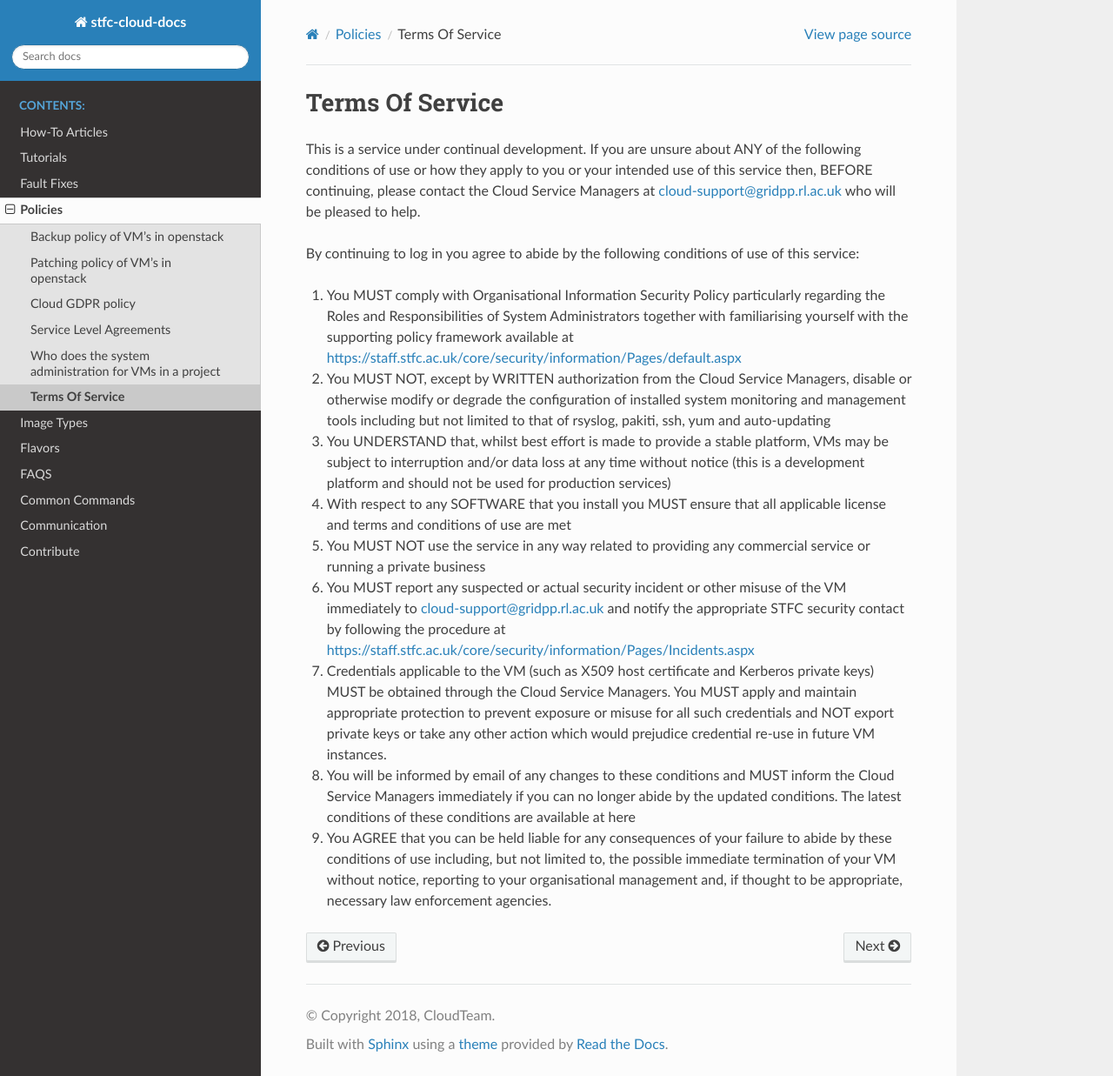
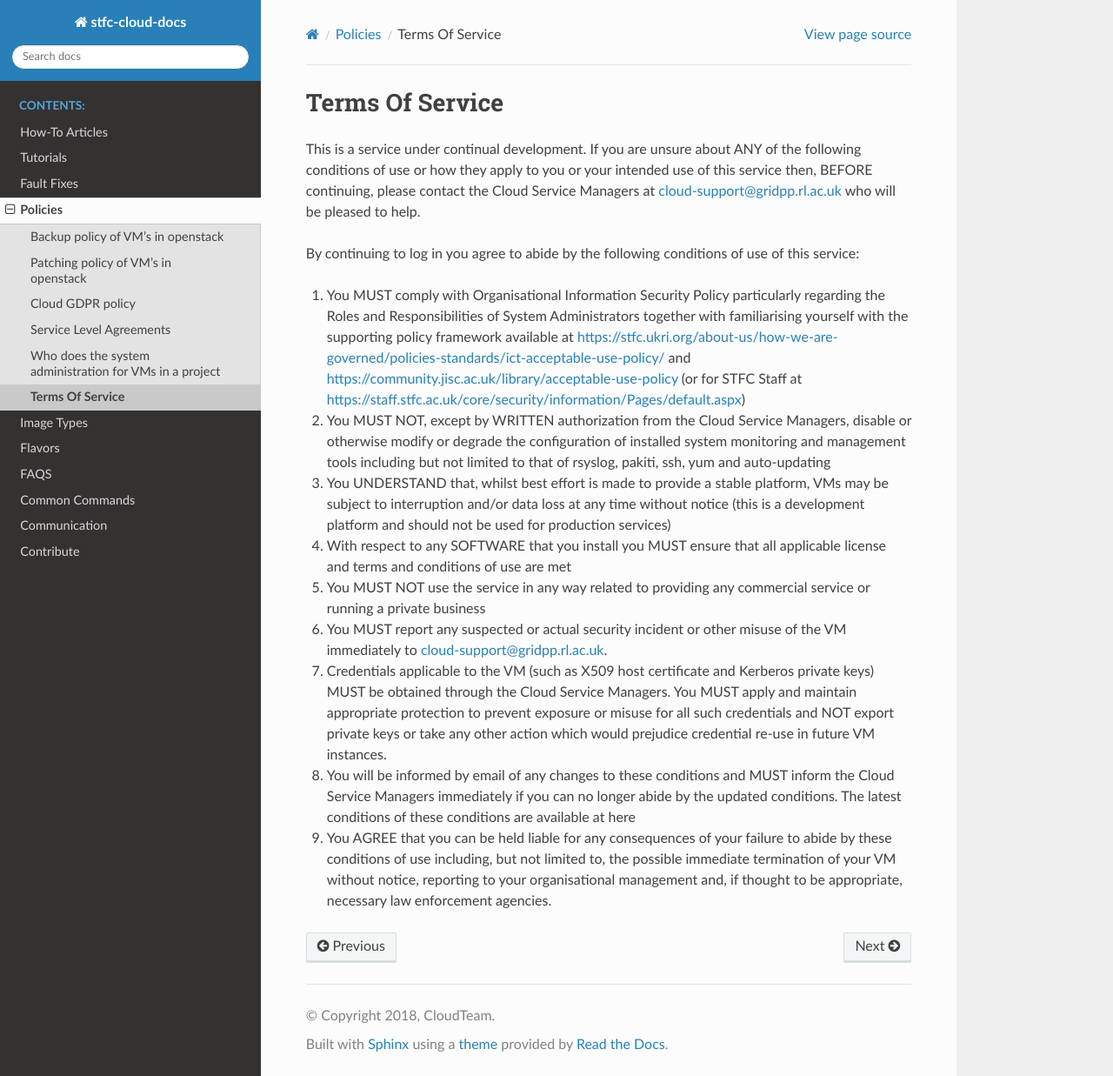
Before and after one commit to stfc/cloud-docs, a Sphinx documentation site: the page built from source/policies/TermsOfService.rst, in a window 1280 px wide and 1237 px high. Shown: the whole window at 87% size. Built offline with Sphinx 7.4.7 and the Read the Docs theme 2.0.0, drawn with Linux system fonts in a browser that asks for light colours.

Commit message:
Update Terms of Service with externally accessible links

```diff
--- a/source/policies/TermsOfService.rst
+++ b/source/policies/TermsOfService.rst
@@ -8,12 +8,12 @@ This is a service under continual development. If you are unsure about ANY of th
 
 By continuing to log in you agree to abide by the following conditions of use of this service:
 
-1. You MUST comply with Organisational Information Security Policy particularly regarding the Roles and Responsibilities of System Administrators together with familiarising yourself with the supporting policy framework available at https://staff.stfc.ac.uk/core/security/information/Pages/default.aspx
+1. You MUST comply with Organisational Information Security Policy particularly regarding the Roles and Responsibilities of System Administrators together with familiarising yourself with the supporting policy framework available at https://stfc.ukri.org/about-us/how-we-are-governed/policies-standards/ict-acceptable-use-policy/ and https://community.jisc.ac.uk/library/acceptable-use-policy (or for STFC Staff at https://staff.stfc.ac.uk/core/security/information/Pages/default.aspx)
 2. You MUST NOT, except by WRITTEN authorization from the Cloud Service Managers, disable or otherwise modify or degrade the configuration of installed system monitoring and management tools including but not limited to that of rsyslog, pakiti, ssh, yum and auto-updating
 3. You UNDERSTAND that, whilst best effort is made to provide a stable platform, VMs may be subject to interruption and/or data loss at any time without notice (this is a development platform and should not be used for production services)
 4. With respect to any SOFTWARE that you install you MUST ensure that all applicable license and terms and conditions of use are met
 5. You MUST NOT use the service in any way related to providing any commercial service or running a private business
-6. You MUST report any suspected or actual security incident or other misuse of the VM immediately to cloud-support@gridpp.rl.ac.uk and notify the appropriate STFC security contact by following the procedure at https://staff.stfc.ac.uk/core/security/information/Pages/Incidents.aspx
+6. You MUST report any suspected or actual security incident or other misuse of the VM immediately to cloud-support@gridpp.rl.ac.uk.
 7. Credentials applicable to the VM (such as X509 host certificate and Kerberos private keys) MUST be obtained through the Cloud Service Managers. You MUST apply and maintain appropriate protection to prevent exposure or misuse for all such credentials and NOT export private keys or take any other action which would prejudice credential re-use in future VM instances.
 8. You will be informed by email of any changes to these conditions and MUST inform the Cloud Service Managers immediately if you can no longer abide by the updated conditions. The latest conditions of these conditions are available at here
 9. You AGREE that you can be held liable for any consequences of your failure to abide by these conditions of use including, but not limited to, the possible immediate termination of your VM without notice, reporting to your organisational management and, if thought to be appropriate, necessary law enforcement agencies.
```
